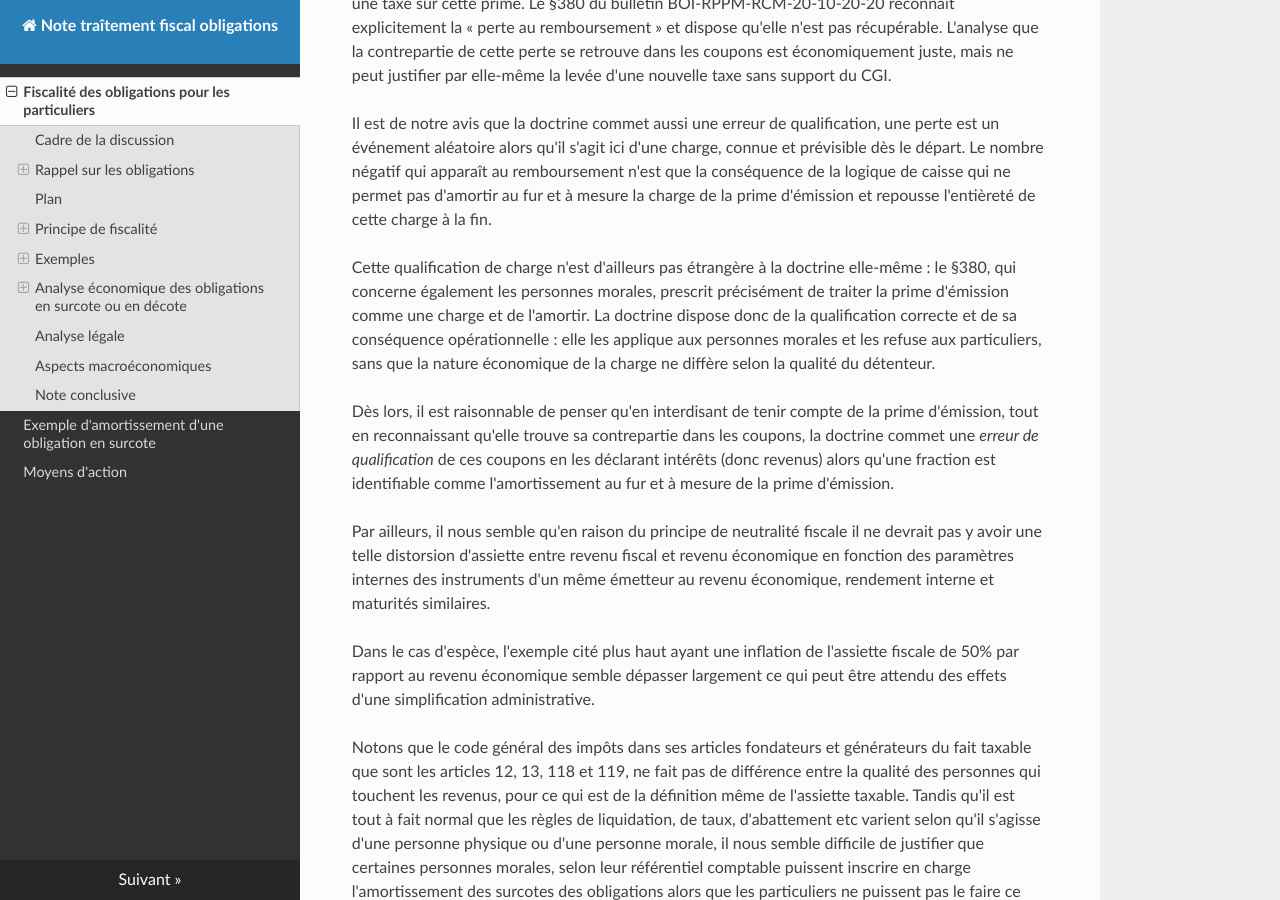
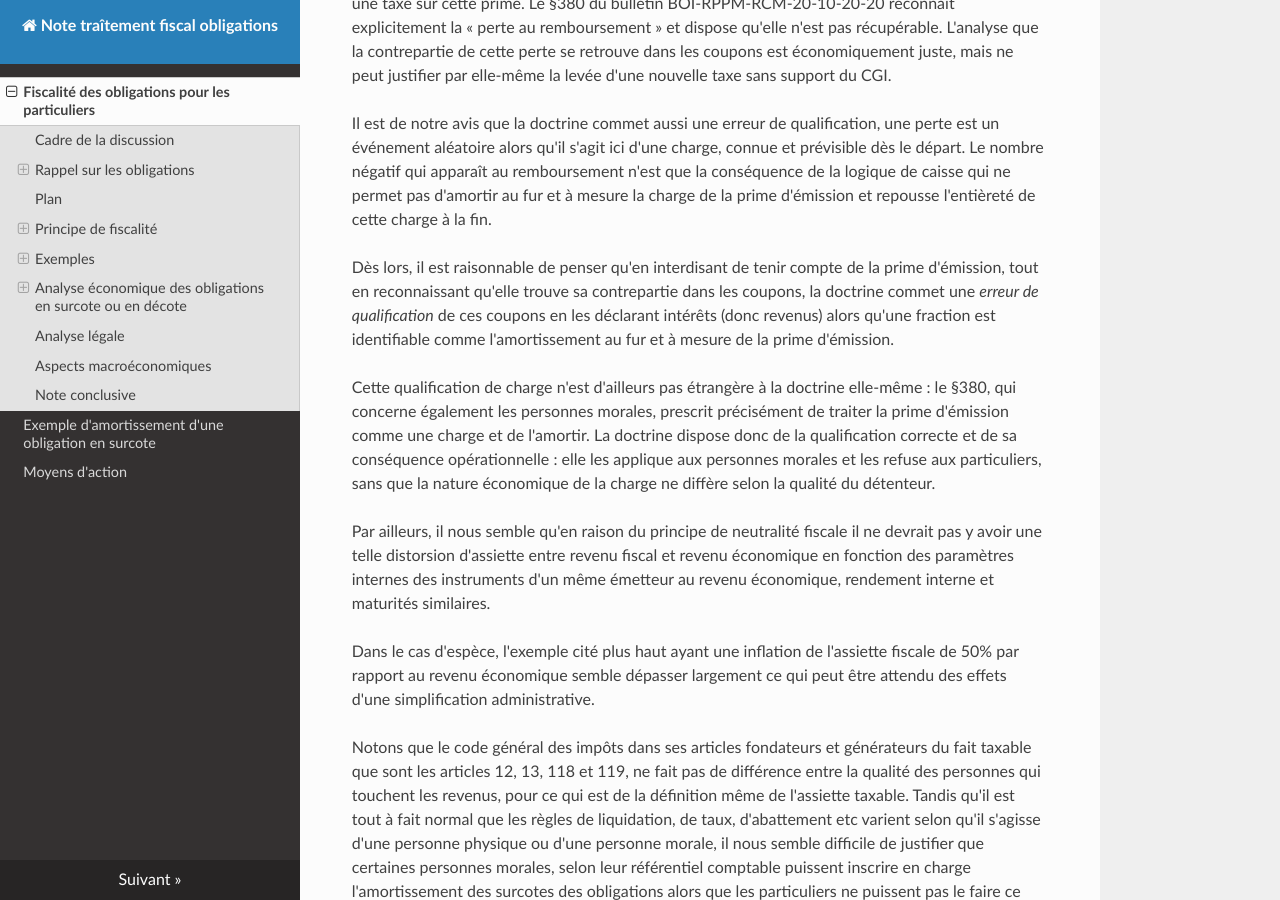
Before and after one commit to ConscritNeuneu/note-traitement-fiscal-obligations, an MkDocs documentation site: the page built from docs/note_fiscalisation_obligations.md, in a window 1280 px wide and 900 px high, scrolled down 11327 px. Built offline with MkDocs 1.6.1, drawn with Linux system fonts in a browser that asks for light colours; nearby versions of some CDN libraries; part of the change alters nothing that is shown.

Commit message:
Déplacement du paragraphe

```diff
--- a/docs/note_fiscalisation_obligations.md
+++ b/docs/note_fiscalisation_obligations.md
@@ -678,6 +678,12 @@ remboursement n'est que la conséquence de la logique de caisse qui ne permet
 pas d'amortir au fur et à mesure la charge de la prime d'émission et
 repousse l'entièreté de cette charge à la fin.
 
+Dès lors, il est raisonnable de penser qu'en interdisant de tenir compte de la
+prime d'émission, tout en reconnaissant qu'elle trouve sa contrepartie
+dans les coupons, la doctrine commet une *erreur de qualification* de ces
+coupons en les déclarant intérêts (donc revenus) alors qu'une fraction est
+identifiable comme l'amortissement au fur et à mesure de la prime d'émission.
+
 Cette qualification de charge n'est d'ailleurs pas étrangère à la doctrine
 elle-même : le §380, qui concerne également les personnes morales, prescrit
 précisément de traiter la prime d'émission comme une charge et de l'amortir.
@@ -685,12 +691,6 @@ La doctrine dispose donc de la qualification correcte et de sa conséquence
 opérationnelle : elle les applique aux personnes morales et les refuse aux
 particuliers, sans que la nature économique de la charge ne diffère selon la
 qualité du détenteur.
-
-Dès lors, il est raisonnable de penser qu'en interdisant de tenir compte de la
-prime d'émission, tout en reconnaissant qu'elle trouve sa contrepartie
-dans les coupons, la doctrine commet une *erreur de qualification* de ces
-coupons en les déclarant intérêts (donc revenus) alors qu'une fraction est
-identifiable comme l'amortissement au fur et à mesure de la prime d'émission.
 
 Par ailleurs, il nous semble qu'en raison du principe de neutralité fiscale
 il ne devrait pas y avoir une telle distorsion d'assiette entre revenu
```
